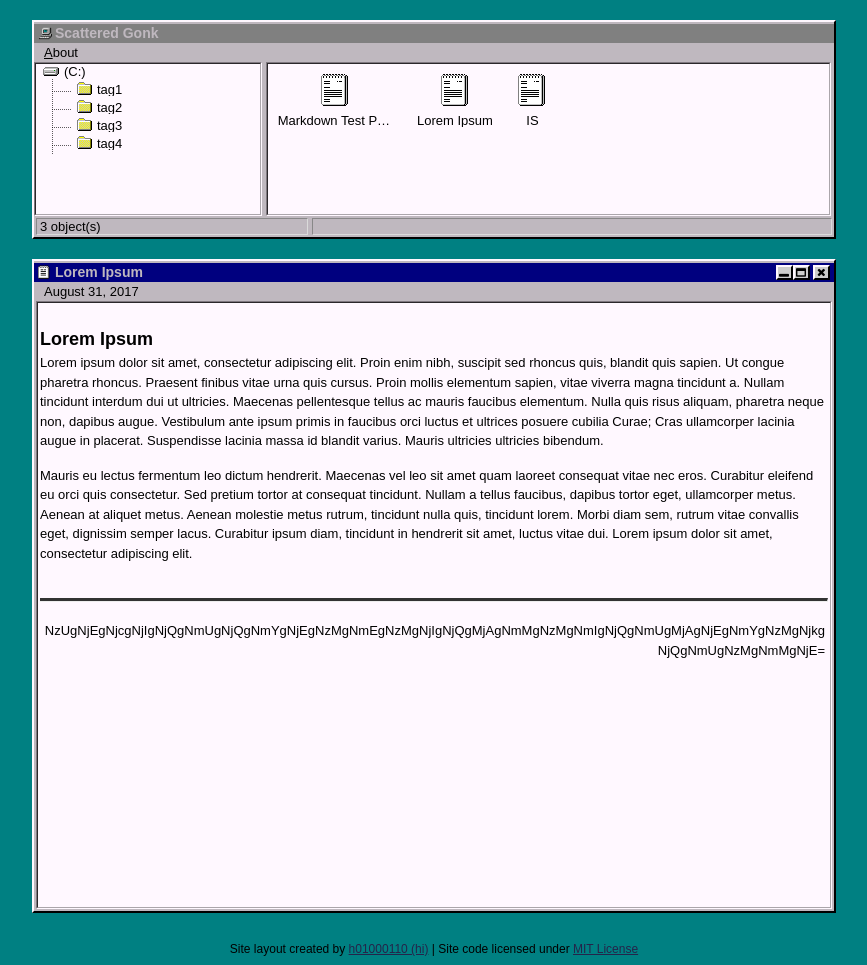
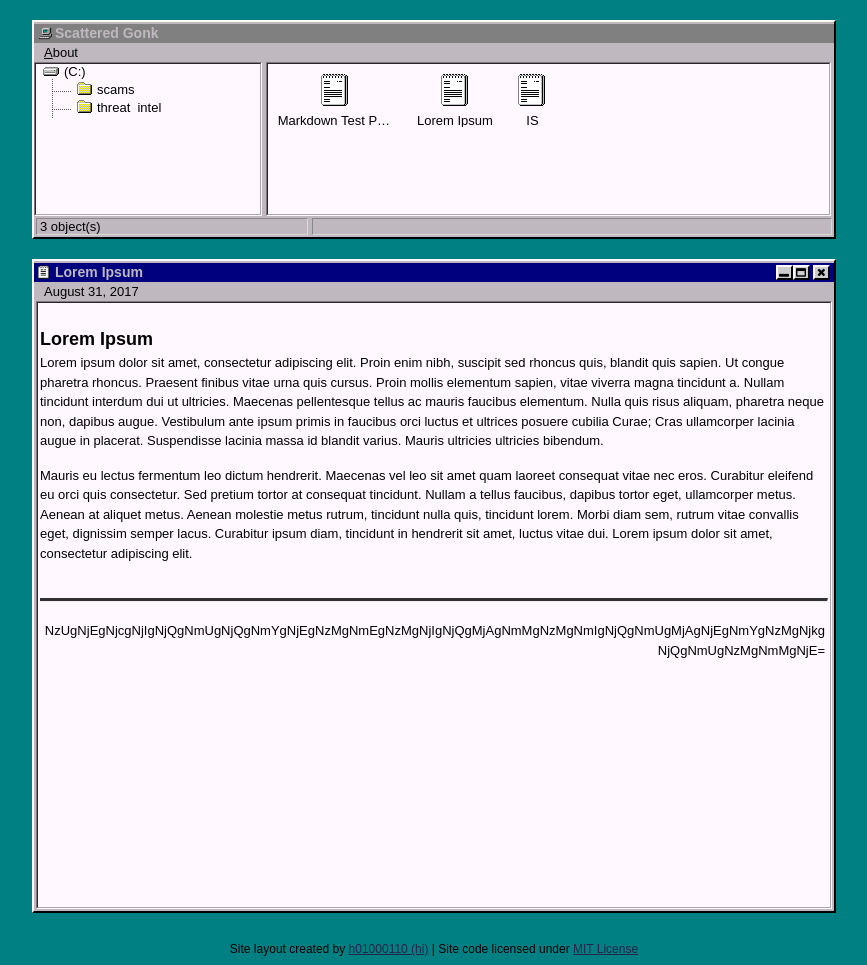
Before and after one commit to scattered-gonk/scattered-gonk.github.io, a Jekyll site: the page built from _posts/2017-08-31-lorem-ipsum.md, in a window 1280 px wide. Shown: the whole page, without its empty margins (206-1073 px from the left). Built offline with Jekyll 4.4.1, drawn with Linux system fonts in a browser that asks for light colours.

Commit message:
Updated files

```diff
--- a/_posts/2017-08-31-lorem-ipsum.md
+++ b/_posts/2017-08-31-lorem-ipsum.md
@@ -1,7 +1,7 @@
 ---
 layout: default
 title: "Lorem Ipsum"
-tags: tag1 tag2 tag3 tag4
+tags: scams
 ---
 
 ## Lorem Ipsum
--- a/_posts/2017-09-16-markdown-test-page.md
+++ b/_posts/2017-09-16-markdown-test-page.md
@@ -1,7 +1,7 @@
 ---
 layout: default
 title: "Markdown Test Page"
-tags: tag1 tag3
+tags: threat_intel
 ---
 
 ## Source: [Markdown Test Page](https://github.com/fullpipe/markdown-test-page)
```
Also changed, not shown: _posts/2017-08-30-is.md (+1 -1 lines).
